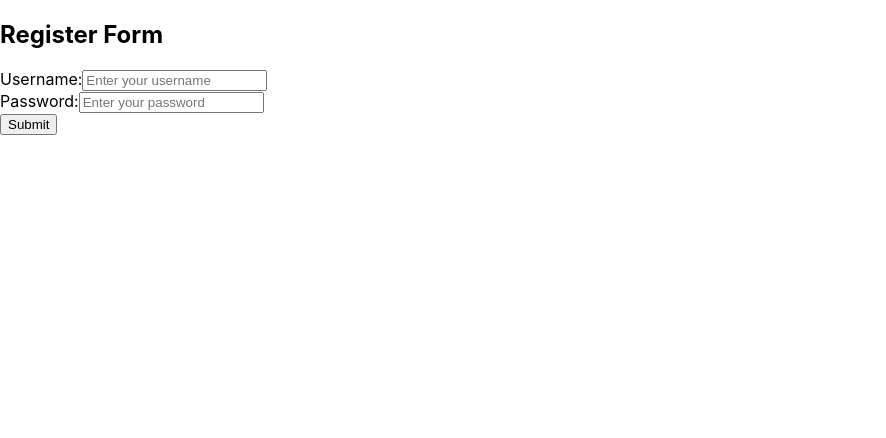
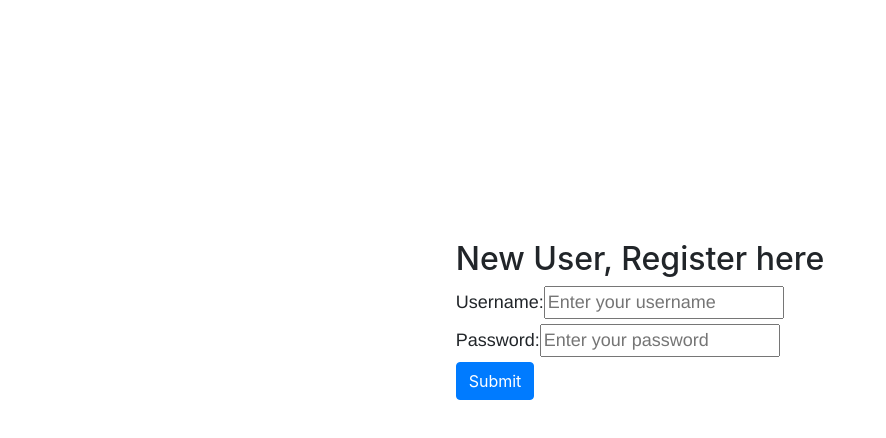
Before and after one commit to siddhanttyagi/moengage-frontend-react, a React (Create React App) app: page / in a window 1280 px wide. Shown: the top 438 px of the page, without its empty margins (0-886 px from the left). Built offline with nearby package versions, Linux system fonts and the light colour scheme.

Commit message:
css apllied successfully

```diff
--- a/public/index.html
+++ b/public/index.html
@@ -10,10 +10,14 @@
       content="Web site created using create-react-app"
     />
     <link rel="apple-touch-icon" href="%PUBLIC_URL%/logo192.png" />
+    <link rel="stylesheet" href="https://cdn.jsdelivr.net/npm/bootstrap@4.3.1/dist/css/bootstrap.min.css" integrity="sha384-ggOyR0iXCbMQv3Xipma34MD+dH/1fQ784/j6cY/iJTQUOhcWr7x9JvoRxT2MZw1T" crossorigin="anonymous">
     <!--
       manifest.json provides metadata used when your web app is installed on a
       user's mobile device or desktop. See https://developers.google.com/web/fundamentals/web-app-manifest/
     -->
+    <script src="https://code.jquery.com/jquery-3.3.1.slim.min.js" integrity="sha384-q8i/X+965DzO0rT7abK41JStQIAqVgRVzpbzo5smXKp4YfRvH+8abtTE1Pi6jizo" crossorigin="anonymous"></script>
+<script src="https://cdn.jsdelivr.net/npm/popper.js@1.14.7/dist/umd/popper.min.js" integrity="sha384-UO2eT0CpHqdSJQ6hJty5KVphtPhzWj9WO1clHTMGa3JDZwrnQq4sF86dIHNDz0W1" crossorigin="anonymous"></script>
+<script src="https://cdn.jsdelivr.net/npm/bootstrap@4.3.1/dist/js/bootstrap.min.js" integrity="sha384-JjSmVgyd0p3pXB1rRibZUAYoIIy6OrQ6VrjIEaFf/nJGzIxFDsf4x0xIM+B07jRM" crossorigin="anonymous"></script>
     <link rel="manifest" href="%PUBLIC_URL%/manifest.json" />
     <!--
       Notice the use of %PUBLIC_URL% in the tags above.
--- a/src/App.css
+++ b/src/App.css
@@ -1,38 +1,40 @@
-.App {
-  text-align: center;
-}
-
-.App-logo {
-  height: 40vmin;
-  pointer-events: none;
-}
-
-@media (prefers-reduced-motion: no-preference) {
-  .App-logo {
-    animation: App-logo-spin infinite 20s linear;
-  }
-}
-
-.App-header {
-  background-color: #282c34;
-  min-height: 100vh;
+.flexing{
   display: flex;
   flex-direction: column;
   align-items: center;
-  justify-content: center;
-  font-size: calc(10px + 2vmin);
-  color: white;
+  margin-top: 30vh;
 }
 
-.App-link {
-  color: #61dafb;
+.texting{
+  font-size: large;
+  font-family: 'Franklin Gothic Medium', 'Arial Narrow', Arial, sans-serif;
+
 }
 
-@keyframes App-logo-spin {
-  from {
-    transform: rotate(0deg);
-  }
-  to {
-    transform: rotate(360deg);
-  }
+.flexer{
+  display: flex;
+  flex-direction: column;
+  align-items: center;
+  margin-top: 12vh;
+
 }
+.pad-left{
+  padding-right: 15px;
+}
+.pad-left-less{
+  padding-right: 8px;
+}
+.wrap{
+  word-wrap: break-word;
+}
+
+.heading-changer{
+  margin-top: 25px;
+}
+.extra{
+  margin-bottom: 30px;
+}
+
+.bottompod{
+  margin-bottom: 30px;
+}
--- a/src/App.js
+++ b/src/App.js
@@ -41,32 +41,36 @@ function App() {
       return (
         <div>
           {session === "false" && (
+            <div className='flexing'>
             <div>
-              <h2>Register Form</h2>
+              <h2>New User, Register here</h2>
               <form onSubmit={handleSubmit}>
                 <div>
-                  <label htmlFor="username">Username:</label>
+                  <label htmlFor="username" className='texting'>Username:</label>
                   <input
                     type="text"
                     id="username"
                     placeholder="Enter your username"
+                    className='texting'
                     value={username}
                     onChange={handleUsernameChange}
                   />
                 </div>
                 <div>
-                  <label htmlFor="password">Password:</label>
+                  <label htmlFor="password" className='texting'>Password:</label>
                   <input
                     type="password"
                     id="password"
+                    className='texting'
                     placeholder="Enter your password"
                     value={password}
                     onChange={handlePasswordChange}
                   />
                 </div>
-                <button type="submit">Submit</button>
+                <button type="submit" className='btn btn-primary'>Submit</button>
                 {error && <p style={{ color: 'red' }}>{error}</p>}
               </form>
+              </div>
             </div>
           )}
           {session==="true" && <Filterresult setsession={setsession} username={username} />}
--- a/src/Filterresult.js
+++ b/src/Filterresult.js
@@ -1,6 +1,7 @@
 import React, { useState } from 'react'
 import axios from 'axios';
 import Review from './Review';
+import './App.css'
 const Filterresult = (props) => {
 
 const [bycity,setbycity]=useState('');
@@ -30,47 +31,50 @@ const [currentname,setcurrentname]=useState('');
  }
 
   return (
-    <div>
+    <div className='flexer'>
 
         <form onSubmit={handleSubmitted}>
           <div>
-            <label>City:</label>
+            <label className='texting pad-left' >City:</label>
             <input
               type="text"
               placeholder="Enter the city"
               value={bycity}
+              className='texting'
               onChange={(e)=>setbycity(e.target.value)}
             />
           </div>
           <div>
-            <label>Type:</label>
+            <label className='texting pad-left-less'>Type:</label>
             <input
               type="text"
               placeholder="Enter the Type"
               value={bytype}
+              className='texting'
               onChange={(e)=>setbytype(e.target.value)}
             />
           </div>
           <div>
-            <label>Name:</label>
+            <label className='texting'>Name:</label>
             <input
               type="text"
               placeholder="Enter the Name"
               value={byname}
+              className='texting'
               onChange={(e)=>setbyname(e.target.value)}
             />
           </div>
-          <button type="submit">Submit</button>
+          <button type="submit" className='btn btn-primary' style={{backgroundColor:"green"}}>Get filter Data</button>
           </form>
 
-          <div>
+        <div>
 
       {resulttoggle==="true" &&
       <div>
         <h3>Response Data:</h3>
       <ul>
         {results.map((item, index) => (
-          <div style={{border:"solid grey"}}>
+          <div style={{border:"solid grey", width:"30vh"}} className='wrap'>
             <li onClick={() =>reviews(item.name)} key={index} style={{color:"red", cursor:"pointer"}}>{item.name}</li>
             <li key={index}>{item.address_1}</li>
             <li key={index}>{item.phone}</li>
--- a/src/Review.js
+++ b/src/Review.js
@@ -37,19 +37,19 @@ async function findallreviews(){
   }
   return (
     <div>
-      <h3>{props.currentname}</h3>
+      <h3 className="heading-changer">{props.currentname}</h3>
       <form onSubmit={handleSubmitbutton}>
         <div>
-          <label>ADD Review here:</label>
           <textarea
             placeholder="Enter the content"
+            className="texting"
             value={content}
             onChange={(e) => setcontent(e.target.value)}
           ></textarea>
         </div>
 
         <div>
-          <label>ADD Rating⭐</label>
+          <label className="texting">ADD Rating⭐</label>
           <select value={rating} onChange={(e) => setrating(e.target.value)}>
             <option value="1">1</option>
             <option value="2">2</option>
@@ -58,7 +58,8 @@ async function findallreviews(){
             <option value="5">5</option>
           </select>
         </div>
-        <button type="submit">Submit</button>
+        <button type="submit" className="btn btn-primary extra">Submit</button>
+
       </form>
       <ul>
         {allreviews.map((item, index) => (
```
